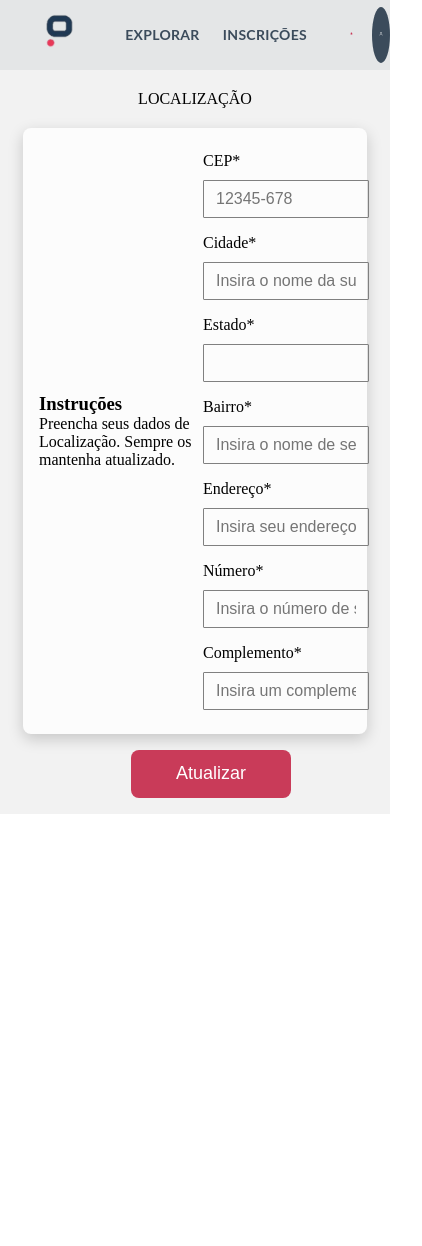
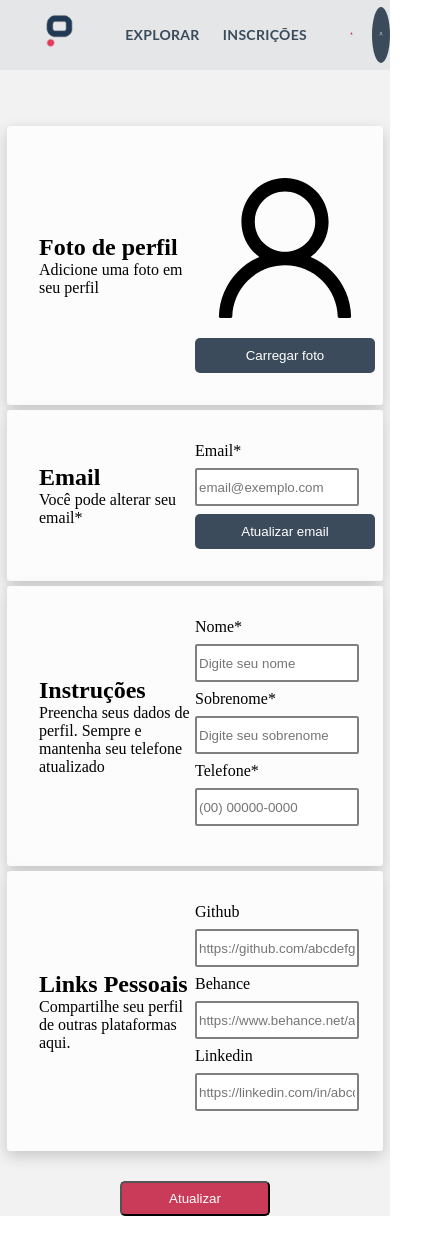
Before and after one commit to fernandocfbf/preparoCodeChallenge, a React (Create React App) app in the folder preparo_clone/: page /dados in a window 390 px wide. Before the commit this address led to /localizacao. Shown: the whole page, 422 px wide, since content can reach past the window. Before the commit the page ends 844 px from the top, so only its background shows below. Built offline with nearby package versions, Linux system fonts and the light colour scheme.

Commit message:
Clonei parcialmente a página de dados básicos, necessita ajustes de responsividade e detalhes no css, como fonte e cor dos textos

```diff
--- /dev/null
+++ b/preparo_clone/src/pages/dados/index.js
@@ -0,0 +1,123 @@
+import Header from '../../components/Header'
+import styles from './styles.module.scss'
+import { AiOutlineUser } from 'react-icons/ai'
+import { useState } from 'react'
+
+export default function Dados() {
+
+  const [email, setEmail] = useState("")
+  const [nome, setNome] = useState("")
+  const [sobrenome, setSobrenome] = useState("")
+  const [telefone, setTelefone] = useState("")
+  const [git, setGit] = useState("")
+  const [behance, setBehance] = useState("")
+  const [linkedin, setLinkedin] = useState("")
+
+  return (
+    <div className={styles.dados}>
+      <Header></Header>
+      <div className={styles.boxStorage}>
+        <div className={styles.box}>
+
+          <div className={styles.text}>
+            <h2>Foto de perfil</h2>
+            <p>Adicione uma foto em seu perfil</p>
+          </div>
+
+          <div className={styles.fields}>
+            <AiOutlineUser size="180px"></AiOutlineUser>
+            <button>Carregar foto</button>
+          </div>
+
+        </div>
+
+
+
+        <div className={styles.box}>
+
+          <div className={styles.text}>
+            <h2>Email</h2>
+            <p>Você pode alterar seu email*</p>
+          </div>
+
+          <div className={styles.fields}>
+            <label>Email*</label>
+            <input
+              type="text"
+              placeholder="email@exemplo.com"
+              value={email}
+              onChange={(e) => setEmail(e.target.value)}></input>
+            <button>Atualizar email</button>
+          </div>
+        </div>
+
+        <div className={styles.box}>
+
+          <div className={styles.text}>
+            <h2>Instruções</h2>
+            <p>Preencha seus dados de perfil. Sempre e mantenha seu telefone atualizado</p>
+          </div>
+
+          <div className={styles.fields}>
+            <label>Nome*</label>
+            <input
+              type="text"
+              placeholder="Digite seu nome"
+              value={nome}
+              onChange={(e) => setNome(e.target.value)}></input>
+
+            <label>Sobrenome*</label>
+            <input
+              type="text"
+              placeholder="Digite seu sobrenome"
+              value={sobrenome}
+              onChange={(e) => setSobrenome(e.target.value)}></input>
+
+            <label>Telefone*</label>
+            <input
+              type="text"
+              placeholder="(00) 00000-0000"
+              value={telefone}
+              onChange={(e) => setTelefone(e.target.value)}></input>
+          </div>
+        </div>
+
+        <div className={styles.box}>
+
+          <div className={styles.text}>
+            <h2>Links Pessoais</h2>
+            <p>Compartilhe seu perfil de outras plataformas aqui.</p>
+          </div>
+
+          <div className={styles.fields}>
+            <label>Github</label>
+            <input
+              type="text"
+              placeholder="https://github.com/abcdefghi"
+              value={git}
+              onChange={(e) => setGit(e.target.value)}></input>
+
+            <label>Behance</label>
+            <input
+              type="text"
+              placeholder="https://www.behance.net/abcdefghi"
+              value={behance}
+              onChange={(e) => setBehance(e.target.value)}></input>
+
+            <label>Linkedin</label>
+            <input
+              type="text"
+              placeholder="https://linkedin.com/in/abcdefghi"
+              value={linkedin}
+              onChange={(e) => setLinkedin(e.target.value)}></input>
+          </div>
+        </div>
+
+        <div className={styles.center}>
+          <button>Atualizar </button>
+        </div>
+
+      </div>
+    </div>
+  )
+}
--- /dev/null
+++ b/preparo_clone/src/pages/dados/styles.module.scss
@@ -0,0 +1,75 @@
+.dados {
+  width: 100%;
+  background-color: var(--general_background);
+}
+
+.boxStorage {
+  margin-top: 3.5rem;
+}
+
+.center {
+  margin: 30px 0px;
+  display: flex;
+  justify-content: center;
+  width: 100%;
+
+  button {
+    background-color: var(--red);
+    height: 35px;
+    width: 150px;
+    color: white;
+    border-radius: 5px;
+  }
+}
+
+.box {
+  margin: auto;
+  margin-top: 5px;
+  background-color: var(--container_background);
+  padding: 2rem;
+  box-shadow: 0 5px 15px rgba(0, 0, 0, 0.18);
+  border-radius: 0.2rem;
+  width: 80%;
+  max-width: 1080px;
+  display: flex;
+  align-items: center;
+
+  button {
+    background-color: var(--blue);
+    color: white;
+    width: 180px;
+    height: 35px;
+    border: none;
+    border-radius: 5px;
+
+    transition: filter 0.1s;
+
+    &:hover {
+      cursor: pointer;
+      filter: brightness(0.9);
+    }
+  }
+
+  input {
+    width: 100%;
+    height: 2rem;
+    border-radius: 2px;
+    border-style: solid;
+    border-color: gray;
+    margin: 8px 0px;
+  }
+}
+
+.text {
+  width: 50%;
+  height: 100%;
+  display: block;
+  align-items: center;
+}
+
+.fields {
+  width: 50%;
+  height: 100%;
+  display: flex;
+  flex-direction: column;
+}
--- a/preparo_clone/src/routes.jsx
+++ b/preparo_clone/src/routes.jsx
@@ -3,12 +3,15 @@ import { BrowserRouter as Router, Route, Redirect, Switch } from 'react-router-d
 
 import Inicio from './pages/inicio'
 import Localizacao from './pages/localizacao'
+import Dados from './pages/dados'
+
 const Routes = () => (
   <Router>
       <Switch>
           <Route path="/perfil" component={Inicio}></Route>
           <Route path="/localizacao" component={Localizacao}></Route>
-          <Redirect to='localizacao'></Redirect>
+          <Route path="/dados" component={Dados}></Route>
+          <Redirect to='dados'></Redirect>
       </Switch>
   </Router>
 )
```
Also changed, not shown: preparo_clone/package.json (+1 -6 lines), 2 other files (tests, documents, lock files or other folders).
